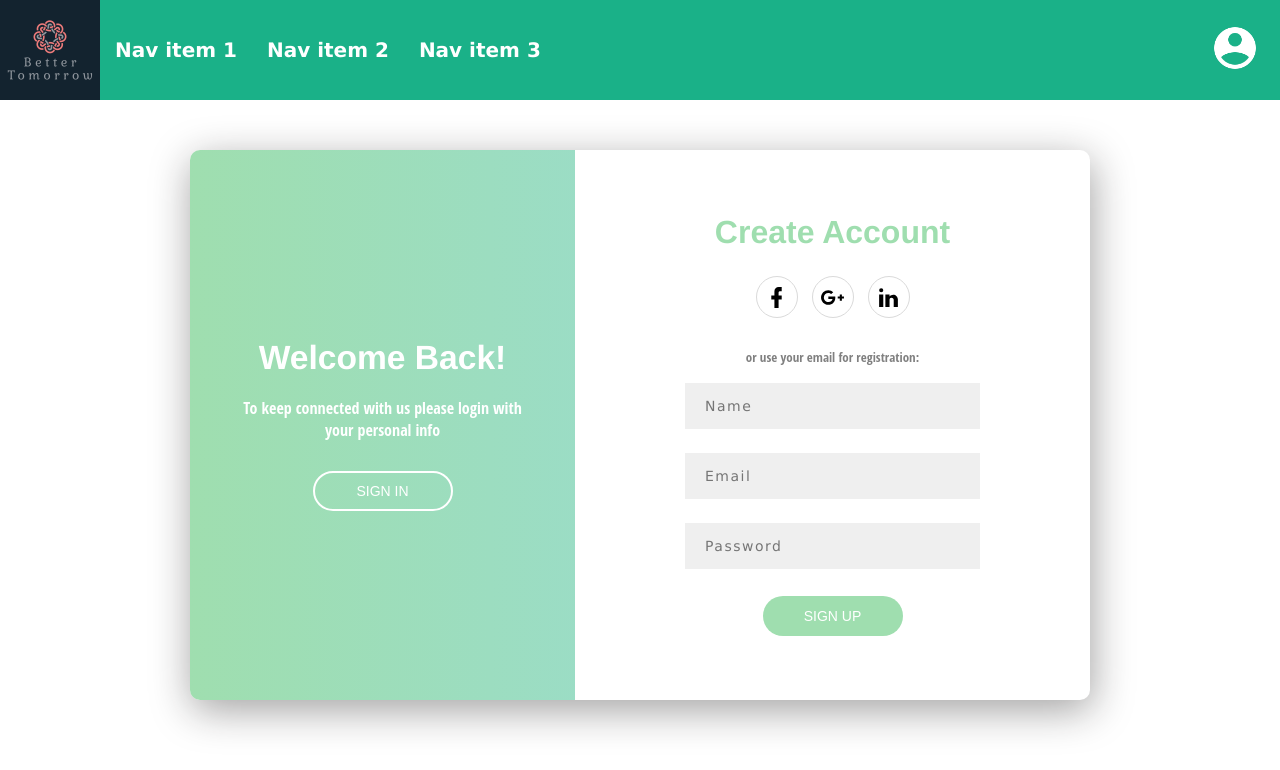
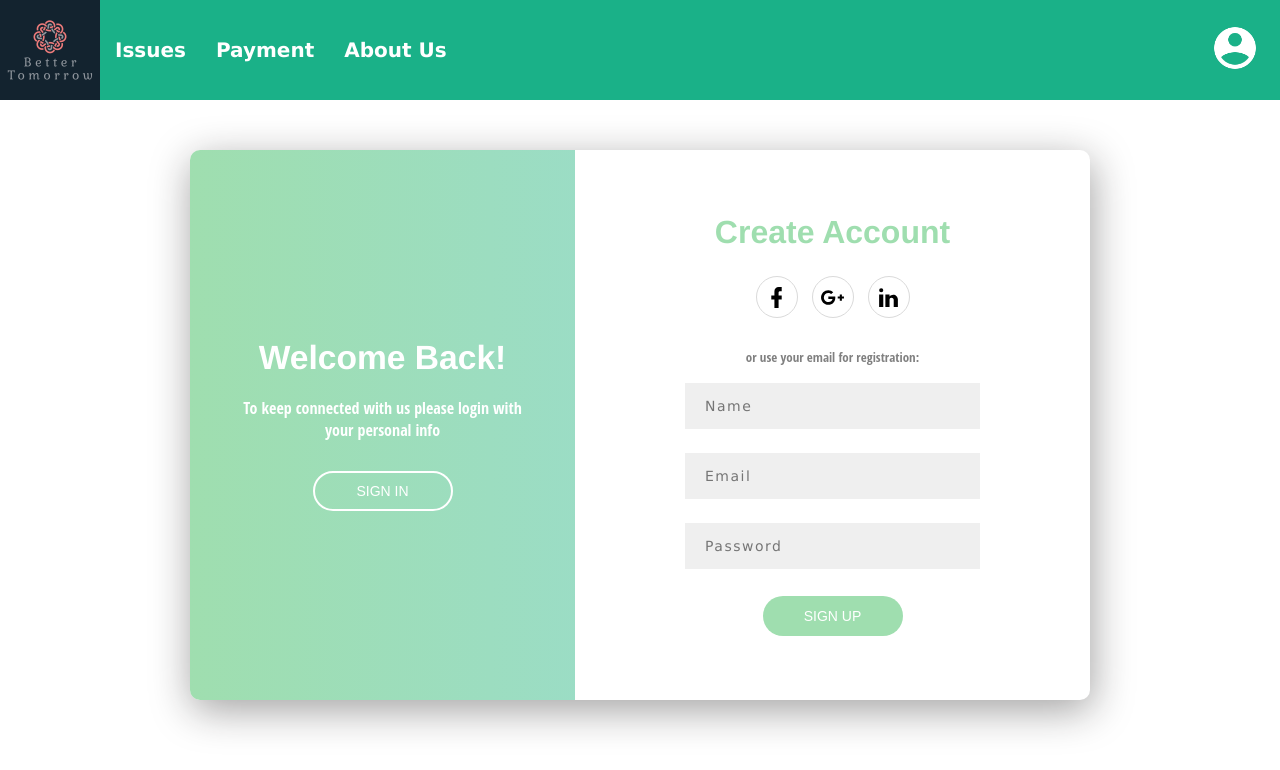
Before and after one commit to VidishaAG/Better-Tomorrow, a React (Create React App) app in the folder frontend/: page / in a window 1280 px wide. Shown: the top 770 px of the page. Built offline with nearby package versions, Linux system fonts and the light colour scheme; no server answers.

Commit message:
added working links

```diff
--- a/frontend/src/App.js
+++ b/frontend/src/App.js
@@ -22,9 +22,9 @@
       <Navbar />
       <Routes>
         <Route path="/" element={<Login />} />
+        <Route path="/issues" element={<Card />} />
+        <Route path="/payment" element={<Payment />} />
         <Route path="/about" element={<About />} />
-        <Route path="/Payment" element={<Payment />} />
-        {/* <Card /> */}
       </Routes>
     </BrowserRouter>
   );
--- a/frontend/src/components/Login.js
+++ b/frontend/src/components/Login.js
@@ -137,7 +137,7 @@
             <input type="email" placeholder="Email" />
             <input type="password" placeholder="Password" />
             <p className="forgot-password">Forgot your password?</p>
-            <button className="control-button in" onClick={signin()}>Sign In</button>
+            <button className="control-button in" onClick={signin}>Sign In</button>
           </form>
         </div>
         <div className="sign-up" id="sign-up-info">
@@ -164,7 +164,7 @@
             <input type="text" placeholder="Name" />
             <input type="email" placeholder="Email" />
             <input type="password" placeholder="Password" />
-            <button className="control-button up" onClick={signup()}>Sign Up</button>
+            <button className="control-button up" onClick={signup}>Sign Up</button>
           </form>
         </div>
       </div>
--- a/frontend/src/components/Navbar.js
+++ b/frontend/src/components/Navbar.js
@@ -1,4 +1,5 @@
 import React from 'react'
+import { Link } from 'react-router-dom'
 import logo from '../assets/logo.png'
 import user from '../assets/user.png'
 
@@ -7,16 +8,18 @@
     <header>
       <div className="logoAndNav">
         <div className="logo">
-          <img src={logo} alt="logo.png" width="100" />
+          <Link to="/">
+            <img src={logo} alt="logo.png" width="100" />
+          </Link>
         </div>
         <div className="navitem">
-          <a href="/">Nav item 1</a>
+          <Link to="/issues">Issues</Link>
         </div>
         <div className="navitem">
-          <a href="/">Nav item 2</a>
+          <Link to="/payment">Payment</Link>
         </div>
         <div className="navitem">
-          <a href="/">Nav item 3</a>
+          <Link to="/about">About Us</Link>
         </div>
       </div>
       <div className="profile">
```
